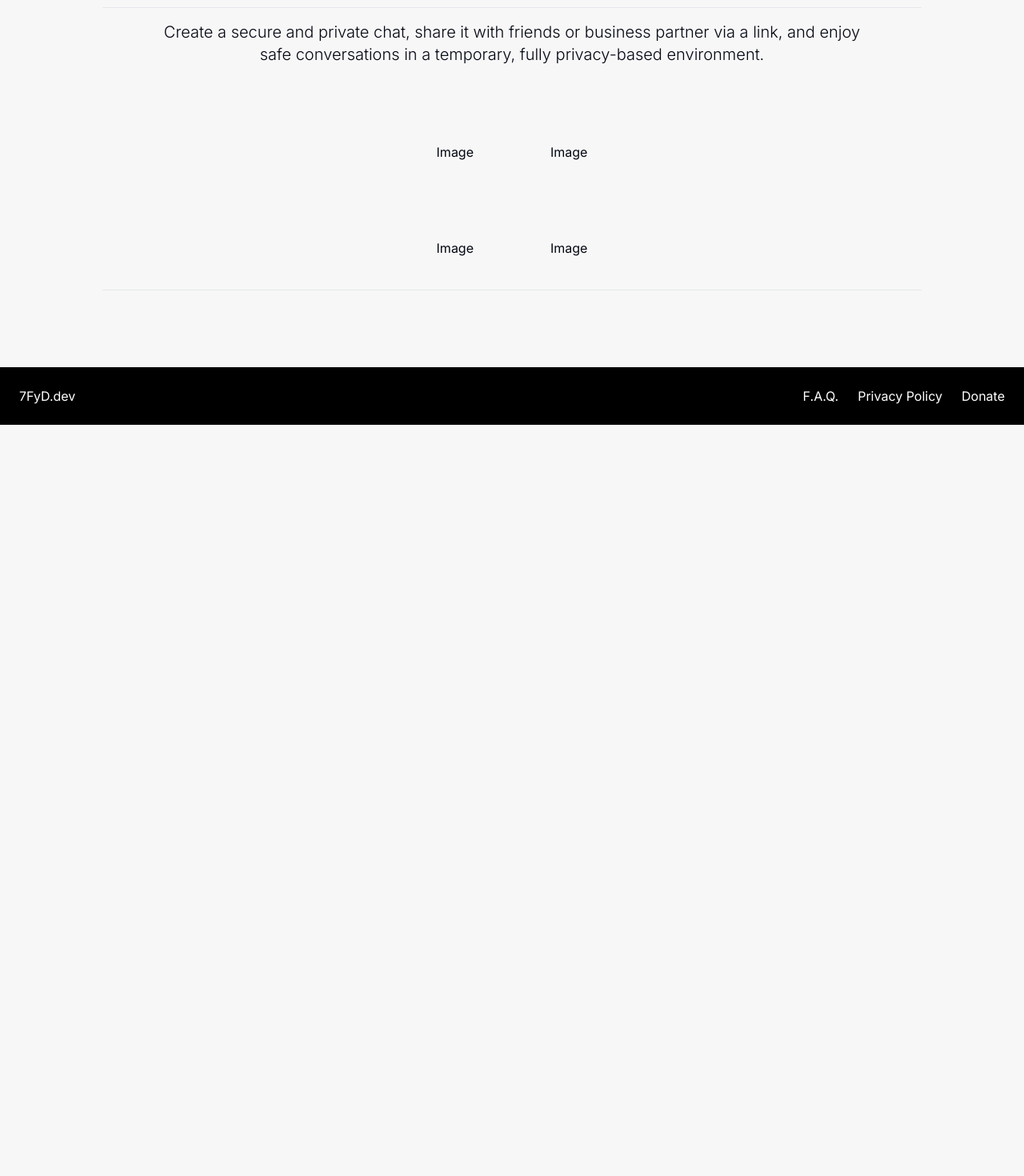
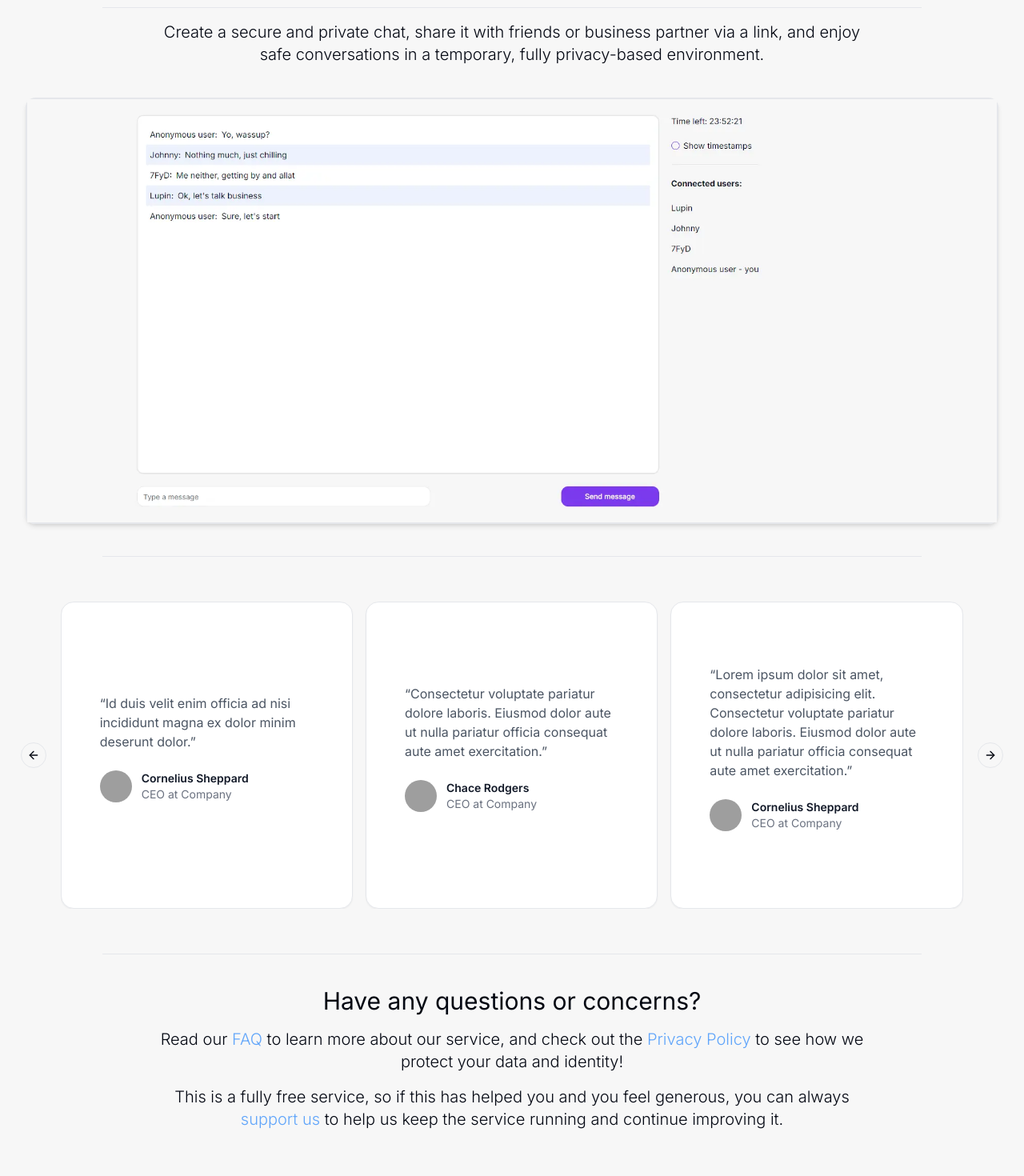
Before and after one commit to 7FyD/privacy-chat, a Next.js app: page / in a window 1280 px wide. Shown: the part 320-1790 px from the top of the page at 80% size. Before the commit the page ends 851 px from the top, so only its background shows below. Built offline with nearby package versions, Linux system fonts and the light colour scheme; grey boxes are pictures that could not be loaded.

Commit message:
feat: add images/slider on home page

```diff
--- a/app/components/Home/index.tsx
+++ b/app/components/Home/index.tsx
@@ -1,6 +1,9 @@
 import Link from "next/link";
 import { Button } from "../ui/button";
 import { Separator } from "../ui/separator";
+import Image from "next/image";
+import Slider from "../Slider";
+import { testimonials } from "@/app/data";
 
 const Home = () => {
   return (
@@ -22,13 +25,49 @@ const Home = () => {
         partner via a link, and enjoy safe conversations in a temporary, fully
         privacy-based environment.
       </p>
-      <div className="grid grid-cols-1 md:grid-cols-2 text-center gap-24 !mt-24">
-        <p>Image</p>
-        <p>Image</p>
-        <p>Image</p>
-        <p>Image</p>
+      <div className="flex flex-col gap-24 mt-24 border-2 rounded-xl shadow-md">
+        <Image
+          src="/hero_desktop.webp"
+          alt="Desktop room creation image"
+          width={1913}
+          height={783}
+          className="w-full h-auto hidden md:block"
+          priority={true}
+        />
+        <Image
+          src="/hero_mobile.webp"
+          alt="Mobile room creation image"
+          width={280}
+          height={836}
+          className="w-full h-auto block md:hidden"
+          priority={true}
+        />
       </div>
       <Separator className="max-w-5xl" />
+      <Slider testimonials={testimonials} />
+      <Separator className="max-w-5xl" />
+      <h4 className="text-center text-xl md:text-3xl">
+        Have any questions or concerns?
+      </h4>
+      <p className="md:text-xl font-light !mt-4 max-w-4xl text-center">
+        Read our{" "}
+        <Link href="/faq" className="text-blue-400 hover:underline">
+          FAQ
+        </Link>{" "}
+        to learn more about our service, and check out the{" "}
+        <Link href="/privacy-policy" className="text-blue-400 hover:underline">
+          Privacy Policy
+        </Link>{" "}
+        to see how we protect your data and identity!
+      </p>
+      <p className="md:text-xl font-light !mt-4 max-w-4xl text-center">
+        This is a fully free service, so if this has helped you and you feel
+        generous, you can always{" "}
+        <Link href="/donate" className="text-blue-400 hover:underline">
+          support us
+        </Link>{" "}
+        to help us keep the service running and continue improving it.
+      </p>
     </div>
   );
 };
--- /dev/null
+++ b/app/data/index.ts
@@ -0,0 +1,53 @@
+// temporary boilerplate data
+
+export const testimonials = [
+  {
+    quote:
+      "Nostrud tempor sunt fugiat. Dolor in sint dolore labore non occaecat adipisicing Lorem labore ullamco enim excepteur. In fugiat Lorem sit velit id veniam esse eiusmod non ea voluptate cupidatat reprehenderit ullamco dolore. Mollit laborum occaecat aliquip.",
+    name: "Rose Roberson",
+    role: "CEO at Company",
+    imgSrc: "https://i.pravatar.cc/120?img=1",
+  },
+  {
+    quote:
+      "Eiusmod dolor aute ut nulla pariatur officia consequat aute amet exercitation. Culpa consectetur dolor pariatur commodo aliqua amet tempor nisi enim deserunt elit cillum.",
+    name: "Chace Rodgers",
+    role: "CEO at Company",
+    imgSrc: "https://i.pravatar.cc/120?img=10",
+  },
+  {
+    quote:
+      "Id duis velit enim officia ad nisi incididunt magna ex dolor minim deserunt dolor.",
+    name: "Cornelius Sheppard",
+    role: "CEO at Company",
+    imgSrc: "https://i.pravatar.cc/120?img=9",
+  },
+  {
+    quote:
+      "Consectetur voluptate pariatur dolore laboris. Eiusmod dolor aute ut nulla pariatur officia consequat aute amet exercitation.",
+    name: "Chace Rodgers",
+    role: "CEO at Company",
+    imgSrc: "https://i.pravatar.cc/120?img=7",
+  },
+  {
+    quote:
+      "Lorem ipsum dolor sit amet, consectetur adipisicing elit. Consectetur voluptate pariatur dolore laboris. Eiusmod dolor aute ut nulla pariatur officia consequat aute amet exercitation.",
+    name: "Cornelius Sheppard",
+    role: "CEO at Company",
+    imgSrc: "https://i.pravatar.cc/120?img=8",
+  },
+  {
+    quote:
+      "Consectetur voluptate pariatur dolore laboris. Eiusmod dolor aute ut nulla pariatur officia consequat aute amet exercitation.",
+    name: "Chace Rodgers",
+    role: "CEO at Company",
+    imgSrc: "https://i.pravatar.cc/120?img=2",
+  },
+  {
+    quote:
+      "Id duis velit enim officia ad nisi incididunt magna ex dolor minim deserunt dolor.",
+    name: "Cornelius Sheppard",
+    role: "CEO at Company",
+    imgSrc: "https://i.pravatar.cc/120?img=3",
+  },
+];
```
Also changed, not shown: public/hero_desktop.webp (added), public/hero_mobile.webp (added).
